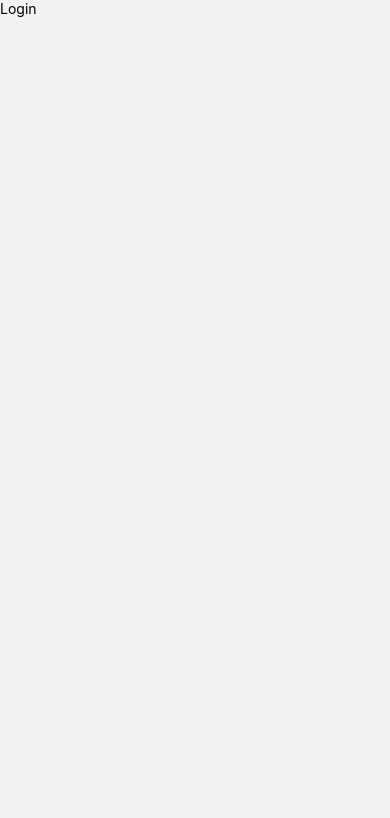
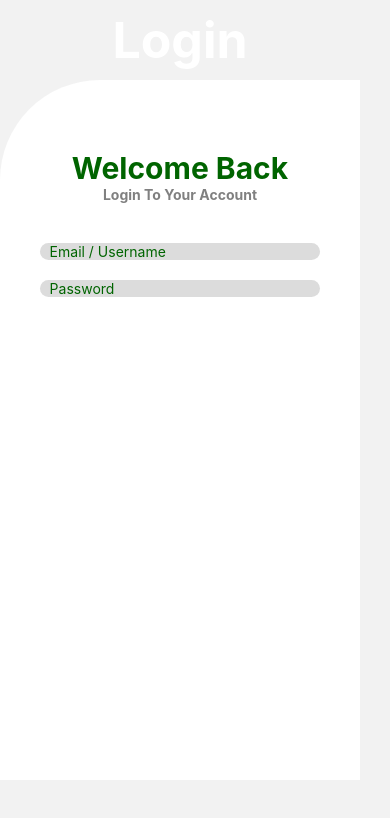
Before and after one commit to tharakad049/CarSaleMobileApp, a React Native app: screen /Login in a window 390 px wide. Shown: the top 818 px of the page. Built offline with nearby package versions, Linux system fonts and the light colour scheme.

Commit message:
Update login page

```diff
--- a/src/Background.js
+++ b/src/Background.js
@@ -4,7 +4,7 @@ import React from 'react'
 const Background = ({children}) => {
   return (
     <View>
-      <ImageBackground source={require("./assets/1.jpg")} style={{ height: '100%' }} />
+      <ImageBackground source={require("./assets/2.jpeg")} style={{ height: '100%' }} />
       <View style={{ position: "absolute" }}>
         {children}
       </View>
--- /dev/null
+++ b/src/Field.js
@@ -0,0 +1,17 @@
+import { View, Text, TextInput } from 'react-native'
+import React from 'react'
+
+const Field = (props) => {
+    return (
+        <TextInput {...props} style={{
+            borderRadius: 100,
+            color: 'darkGreen',
+            paddingHorizontal: 10,
+            width: '78%',
+            backgroundColor: 'rgb(220,220,220)',
+            marginVertical: 10 }}
+            placeholderTextColor='darkGreen'></TextInput>
+    )
+}
+
+export default Field
--- a/src/Home.js
+++ b/src/Home.js
@@ -6,9 +6,9 @@ import Button from './Button'
 const Home = (props) => {
   return (
     <Background>
-      <View style={{left: 20, bottom: -20}}>
+      <View style={{left: 20, bottom: -40}}>
       <Text style={{color: 'white',  fontSize: 30 }}>Car Sale Nimal</Text>
-      <Text style={{color: 'white',  fontSize: 20 }}>Lest Start</Text>
+      <Text style={{color: 'white',  fontSize: 20 }}>Let's Start</Text>
       <Button bgcolor='white' textColor='white' btnLabel="Login" press={()=>{props.navigation.navigate("Login")}}/>
       <Button bgcolor='white' textColor='white' btnLabel="Sign Up" press={()=>{props.navigation.navigate("SignIn")}}/>
       </View>
--- a/src/Login.js
+++ b/src/Login.js
@@ -1,11 +1,27 @@
-import { View, Text } from 'react-native'
 import React from 'react'
+import { Text, View } from 'react-native'
+import Background from './Background'
+import Field from './Field'
 
 const Login = () => {
   return (
-    <View>
-      <Text>Login</Text>
-    </View>
+    <Background>
+      <View style={{ alignItems: "center", width: 360 }}>
+        <Text style={{ color: "white", fontSize: 50, fontWeight: "bold", top: 10 }}>Login</Text>
+        <View style={{ backgroundColor: "white", alignItems: "center", height: 700, width: 360, top: 20, borderTopLeftRadius: 100, paddingTop: 100 }}>
+          <Text style={{ fontSize: 30, color: "darkgreen", fontWeight: "bold" , top:-30}}>
+            Welcome Back
+          </Text>
+          <Text style={{ color: "gray", fontSize: 14, fontWeight: "bold" , top:-30}}>Login To Your Account</Text>
+
+        <Field placeholder="Email / Username"
+            keyboardType={'email-address'}/>
+
+        <Field placeholder="Password"
+           secureTextEntry={true}/>
+        </View>
+      </View>
+    </Background>
   )
 }
 
--- a/src/Register.js
+++ b/src/Register.js
@@ -1,11 +1,16 @@
 import { View, Text } from 'react-native'
 import React from 'react'
+import Background from './Background'
 
 const Register = () => {
   return (
-    <View>
-      <Text>Register</Text>
-    </View>
+    <Background>
+      <View style={{alignItems: "center", width: 360}}>
+      <Text style={{ color: "white", fontSize: 50, fontWeight: "bold", top: 10 }}>Sign Up</Text>
+      <View style={{ backgroundColor: "white", height: 700, width:360, top:20,  borderTopLeftRadius: 100, paddingTop:100}}>
+      </View>
+      </View>
+    </Background>
   )
 }
 
```
Also changed, not shown: src/assets/2.jpeg (added).
